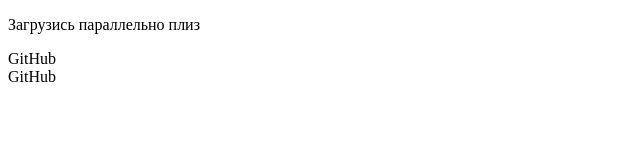
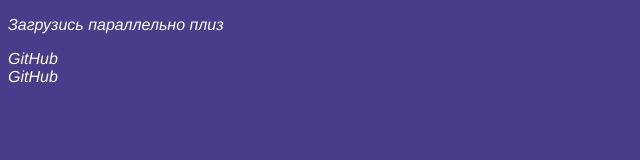
Before and after one commit to vitaliys16/myFirstRepo, a plain HTML site: page index.html in a window 1280 px wide. Shown: the whole page, without its empty margins (0-640 px from the left). Drawn offline with Linux system fonts and the light colour scheme.

Commit message:
Изменение файла index.html и добавление стилей в файл style.css

```diff
--- a/index.html
+++ b/index.html
@@ -5,6 +5,7 @@
     <meta http-equiv="X-UA-Compatible" content="IE=edge">
     <meta name="viewport" content="width=device-width, initial-scale=1.0">
     <title>Урок 1</title>
+    <link rel="stylesheet" href="/style.css">
     <script defer src="./script.js"></script>
     <!--defer - позволяет загрузить скрипт паралельно остальной части сайта. Как только скрипт с сайтом будет загружен, он будет выполнен-->
     <!--async - выполнится, как только загрузится – возможно, до того, как весь документ готов-->
--- a/style.css
+++ b/style.css
@@ -0,0 +1,7 @@
+body {
+    box-sizing: border-box;
+    background-color: darkslateblue;
+    font-family: 'Franklin Gothic Medium', 'Arial Narrow', Arial, sans-serif;
+    font-style: italic;
+    color: snow;
+}
```
